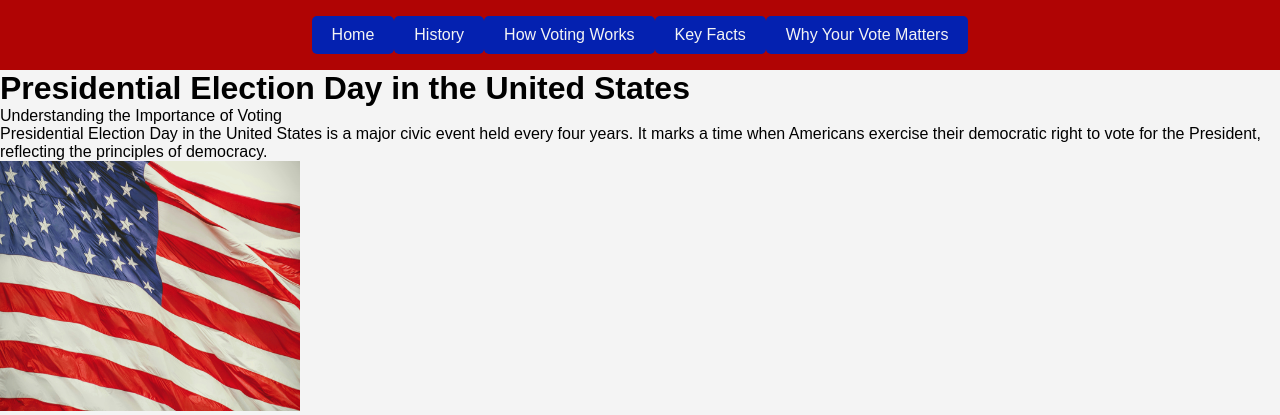
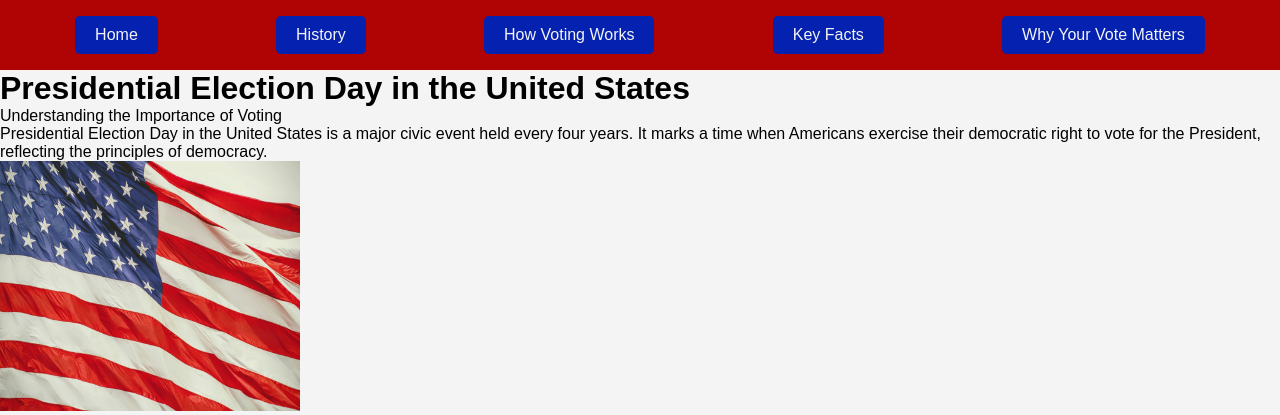
Before and after one commit to Pames97/Election-Day-Project, a plain HTML site: page project/index.html in a window 1280 px wide. Shown: the top 415 px of the page. Drawn offline with Linux system fonts and the light colour scheme.

Commit message:
edited styles.css

```diff
--- a/project/css/styles.css
+++ b/project/css/styles.css
@@ -13,12 +13,6 @@ body {
 nav {
     background-color: #b00404;
     padding: 1rem;
-}
-
-.nav-container {
-    display: flex;
-    justify-content: space-around;
-    align-items: center;
 }
 
 .nav-menu {
--- a/project/index.html
+++ b/project/index.html
@@ -10,7 +10,6 @@
 
     <!-- Create a Navigation Bar -->
     <nav>
-        <div class="nav-container">
             <ul class="nav-menu">
                 <li><a href="#home">Home</a></li>
                 <li><a href="#history">History</a></li>
@@ -18,7 +17,6 @@
                 <li><a href="#keyFacts">Key Facts</a></li>
                 <li><a href="#whyYourVoteMatters">Why Your Vote Matters</a></li>
             </ul>
-        </div>
     </nav>
     <header>
         <h1>Presidential Election Day in the United States</h1>
```
